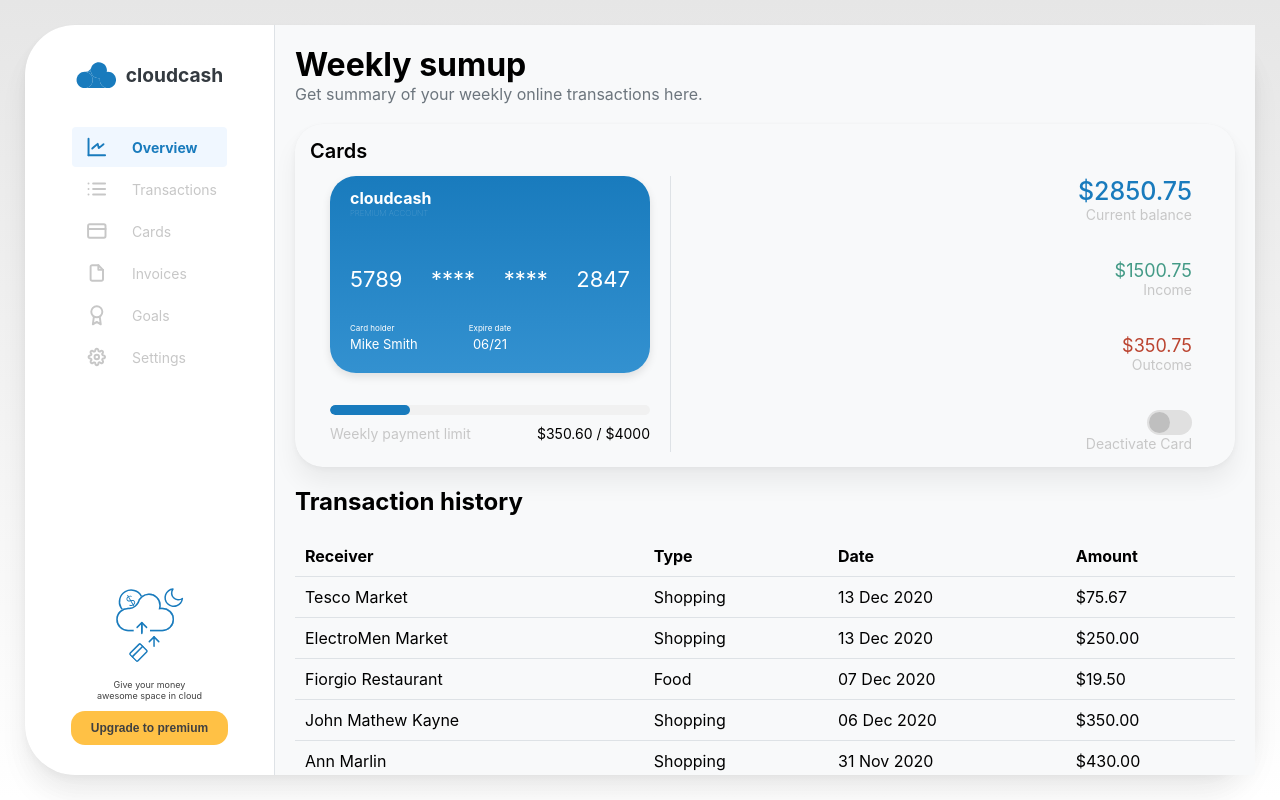
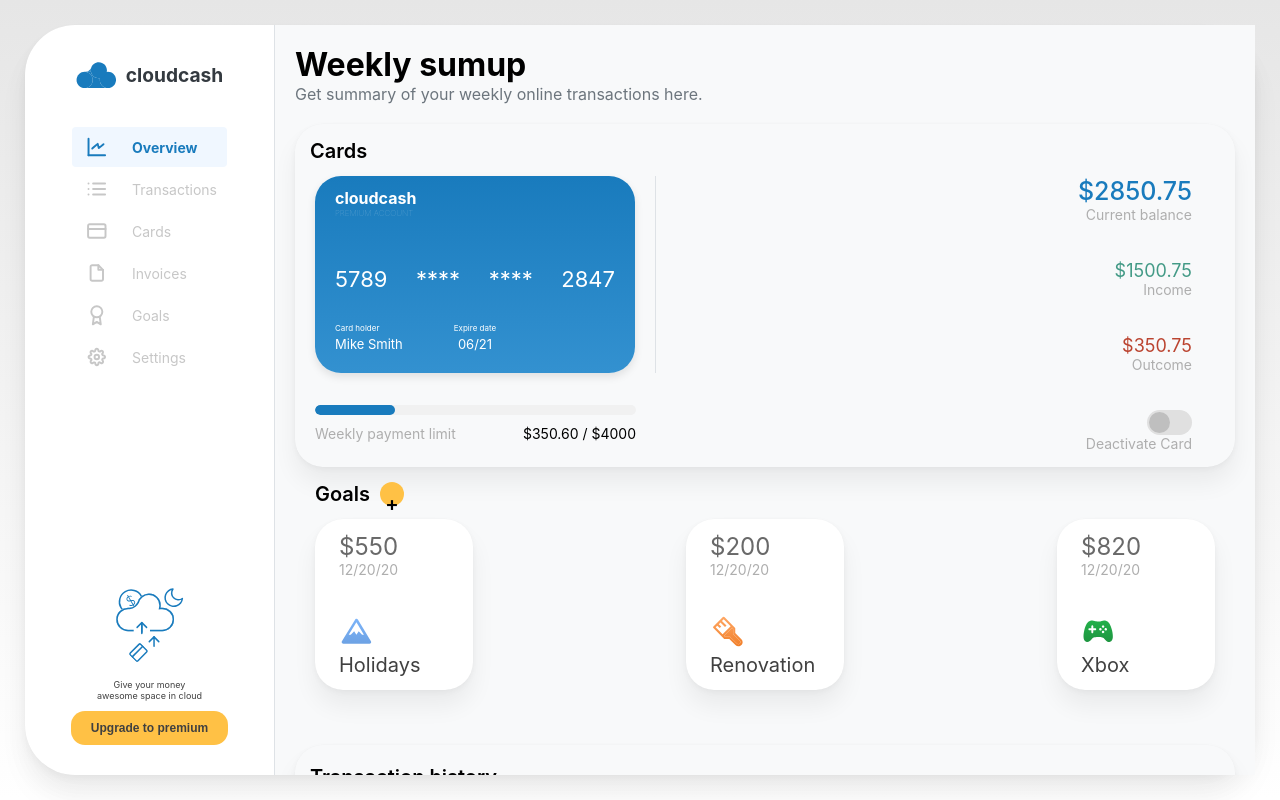
Before and after one commit to Rahulpurbia/cantilever, a React (Create React App) app: page / in a window 1280 px wide. Built offline with nearby package versions, Linux system fonts and the light colour scheme.

Commit message:
add goals section

```diff
--- a/src/App.css
+++ b/src/App.css
@@ -7,7 +7,8 @@
 :root {
   --light-bg: white;
   --dark-text: #404040;
-  --light-text: #C7C7C7;
+  --light-text:#AEAEAE;
+  --lighter-text: #C7C7C7;
   --blue: #197BBD;
   --green: #439A86;
   --red: #BB4430;
--- a/src/components/Cards/Cards.css
+++ b/src/components/Cards/Cards.css
@@ -17,11 +17,20 @@
 }
 
 .card-wrapper {
-    padding-inline: 20px;
-    border-right: 1px solid #dee2e6;
+    /* padding-inline: 20px; */
+    /* border-right: 1px solid #dee2e6; */
     display: flex;
     flex-direction: column;
     gap: 32px;
+}
+
+.card-wrapper>div {
+    padding-right: 20px;
+    padding-left: 5px;
+}
+
+.card-wrapper>div:first-child {
+    border-right: 1px solid #dee2e6;
 }
 
 .progress-details {
--- a/src/components/Cards/Cards.tsx
+++ b/src/components/Cards/Cards.tsx
@@ -11,7 +11,9 @@ const Cards = () => {
       <h2 className="cards-title">Cards</h2>
       <div className="cards-first-section">
         <div className="card-wrapper">
+          <div>
           <Card />
+          </div>
           <div>
             <ProgressBar percentage="25%" />
             <div className="progress-details">
--- a/src/components/Goals/Goals.css
+++ b/src/components/Goals/Goals.css
@@ -1,4 +1,36 @@
 /* src/components/Goals.css */
+.goals-container {
+    padding: 15px 20px;
+}
+
+.goals-container h2 {
+    display: flex;
+    gap: 10px;
+    align-items: center;
+}
+
+.goals-container h2 {
+    margin-bottom: 20px;
+    font-size: 20px;
+    font-weight: 600;
+    margin-bottom: 13px;
+}
+
+.plus-icon {
+    width: 24px;
+    height: 24px;
+    border-radius: 50%;
+    background-color: var(--yellow);
+    display: flex;
+    justify-content: center;
+    align-items: center;
+}
+
+.plus-icon>span {
+    height: 4px;
+    width: 13px.5;
+}
+
 .goals {
     display: flex;
     justify-content: space-between;
@@ -7,23 +39,34 @@
 
 .goal {
     background-color: #ffffff;
-    border-radius: 10px;
-    padding: 20px;
-    text-align: center;
-    box-shadow: 0 2px 5px rgba(0, 0, 0, 0.1);
+    border-radius: 28px;
+    width: 158px;
+    padding: 13px 24px;
+    box-shadow: 0px 0px 1px 0px #0000000A, 0px 2px 6px 0px #0000000A, 0px 16px 24px 0px #0000000F;
+
+
 }
 
-.goal p {
-    font-size: 1.2em;
+.goal>p {
+    font-size: 24px;
     margin: 0;
+    color: #696969;
 }
 
-.goal span {
-    color: #6c757d;
+.goal>span {
+    color: var(--light-text);
+    font-size: 14px;
     display: block;
-    margin-bottom: 10px;
+    margin-bottom: 36px;
 }
 
-.goal div {
-    font-weight: bold;
+.goal>div>img {
+    width: 35px;
+    height: 35px;
 }
+
+.goal>div>span {
+    display: block;
+    color: #404040;
+    font-size: 20px;
+}
--- a/src/components/Goals/Goals.tsx
+++ b/src/components/Goals/Goals.tsx
@@ -1,23 +1,35 @@
 // src/components/Goals.js
 import React from "react";
+import { Mountain, Brush, Console } from "../../assets";
 import "./Goals.css";
 
 const goals = [
-  { amount: 550, date: "12/20/20", label: "Holidays" },
-  { amount: 200, date: "12/20/20", label: "Renovation" },
-  { amount: 820, date: "12/20/20", label: "Xbox" },
+  { amount: 550, date: "12/20/20", label: "Holidays", icon: Mountain },
+  { amount: 200, date: "12/20/20", label: "Renovation", icon: Brush },
+  { amount: 820, date: "12/20/20", label: "Xbox", icon: Console },
 ];
 
 const Goals = () => {
   return (
+    <div className="goals-container">
+      <h2>
+        <span>Goals</span>
+        <span className="plus-icon">
+          <span>+</span>
+        </span>
+      </h2>
       <div className="goals">
         {goals.map((goal, index) => (
           <div className="goal" key={index}>
             <p>${goal.amount}</p>
             <span>{goal.date}</span>
-          <div>{goal.label}</div>
+            <div>
+              <img src={goal.icon} />
+              <span>{goal.label}</span>
+            </div>
           </div>
         ))}
+      </div>
     </div>
   );
 };
--- a/src/components/Sidebar/Sidebar.css
+++ b/src/components/Sidebar/Sidebar.css
@@ -56,7 +56,7 @@
 
 .sidebar-nav ul li a {
     text-decoration: none;
-    color: var(--light-text);
+    color: var(--lighter-text);
     font-size: 14px;
 }
 
--- a/src/components/TransactionHistory/TransactionHistory.css
+++ b/src/components/TransactionHistory/TransactionHistory.css
@@ -1,10 +1,18 @@
 /* src/components/TransactionHistory.css */
 .transaction-history {
     margin-top: 20px;
+    padding: 15px;
+    padding-block: 20px;
+    border-radius: 28px;
+    box-shadow: 0px 0px 1px 0px #0000000A, 0px 2px 6px 0px #0000000A, 0px 16px 24px 0px #0000000F;
+
 }
 
 .transaction-history h2 {
     margin-bottom: 20px;
+    font-size: 20px;
+    font-weight: 600;
+    margin-bottom: 13px;
 }
 
 .transaction-history table {
@@ -15,10 +23,50 @@
 .transaction-history th,
 .transaction-history td {
     text-align: left;
-    padding: 10px;
-    border-bottom: 1px solid #dee2e6;
+    padding: 7px;
+    font-weight: 400;
+    font-size: 14px;
+}
+
+.transaction-history td {
+    color: var(--lighter-text);
 }
 
 .transaction-history th {
-    background-color: #f8f9fa;
+    color: var(--light-text);
 }
+
+tr td:nth-child(1) {
+    color: var(--dark-text);
+    display: flex;
+    gap: 5px;
+}
+
+th {
+    width: 30%;
+}
+
+th:last-child {
+    text-align: right;
+    width: 10%;
+}
+
+tr td:last-child {
+    color: var(--dark-text);
+    font-weight: bold;
+    text-align: right;
+}
+
+.history-item-icon {
+    width: 21px;
+    height: 21px;
+    background-color: #EFEFEF;
+    border-radius: 6px;
+    display: flex;
+    align-items: center;
+    justify-content: center;
+}
+
+.history-item-icon img {
+    width: 11px;
+}
--- a/src/components/TransactionHistory/TransactionHistory.tsx
+++ b/src/components/TransactionHistory/TransactionHistory.tsx
@@ -1,6 +1,7 @@
 // src/components/TransactionHistory.js
 import React from "react";
 import "./TransactionHistory.css";
+import { LeafIcon } from "../../assets";
 
 const transactions = [
   {
@@ -8,30 +9,35 @@ const transactions = [
     type: "Shopping",
     date: "13 Dec 2020",
     amount: "$75.67",
+    icon: LeafIcon,
   },
   {
     receiver: "ElectroMen Market",
     type: "Shopping",
     date: "13 Dec 2020",
     amount: "$250.00",
+    icon: LeafIcon,
   },
   {
     receiver: "Fiorgio Restaurant",
     type: "Food",
     date: "07 Dec 2020",
     amount: "$19.50",
+    icon: LeafIcon,
   },
   {
     receiver: "John Mathew Kayne",
     type: "Shopping",
     date: "06 Dec 2020",
     amount: "$350.00",
+    icon: LeafIcon,
   },
   {
     receiver: "Ann Marlin",
     type: "Shopping",
     date: "31 Nov 2020",
     amount: "$430.00",
+    icon: LeafIcon,
   },
 ];
 
@@ -51,7 +57,12 @@ const TransactionHistory = () => {
         <tbody>
           {transactions.map((transaction, index) => (
             <tr key={index}>
-              <td>{transaction.receiver}</td>
+              <td>
+                <span className="history-item-icon">
+                  <img src={transaction.icon} alt="icon" />
+                </span>
+                {transaction.receiver}
+              </td>
               <td>{transaction.type}</td>
               <td>{transaction.date}</td>
               <td>{transaction.amount}</td>
--- a/src/pages/homepage/index.tsx
+++ b/src/pages/homepage/index.tsx
@@ -19,7 +19,7 @@ const Homepage = (props: Props) => {
         <div className="content">
           <Header />
           <Cards />
-          {/* <Goals /> */}
+          <Goals />
           {/* <OutcomeStatistics /> */}
           <TransactionHistory />
         </div>
```
Also changed, not shown: src/assets/index.ts (+10 -2 lines). Lines whose indentation alone changed are shown as unchanged.
